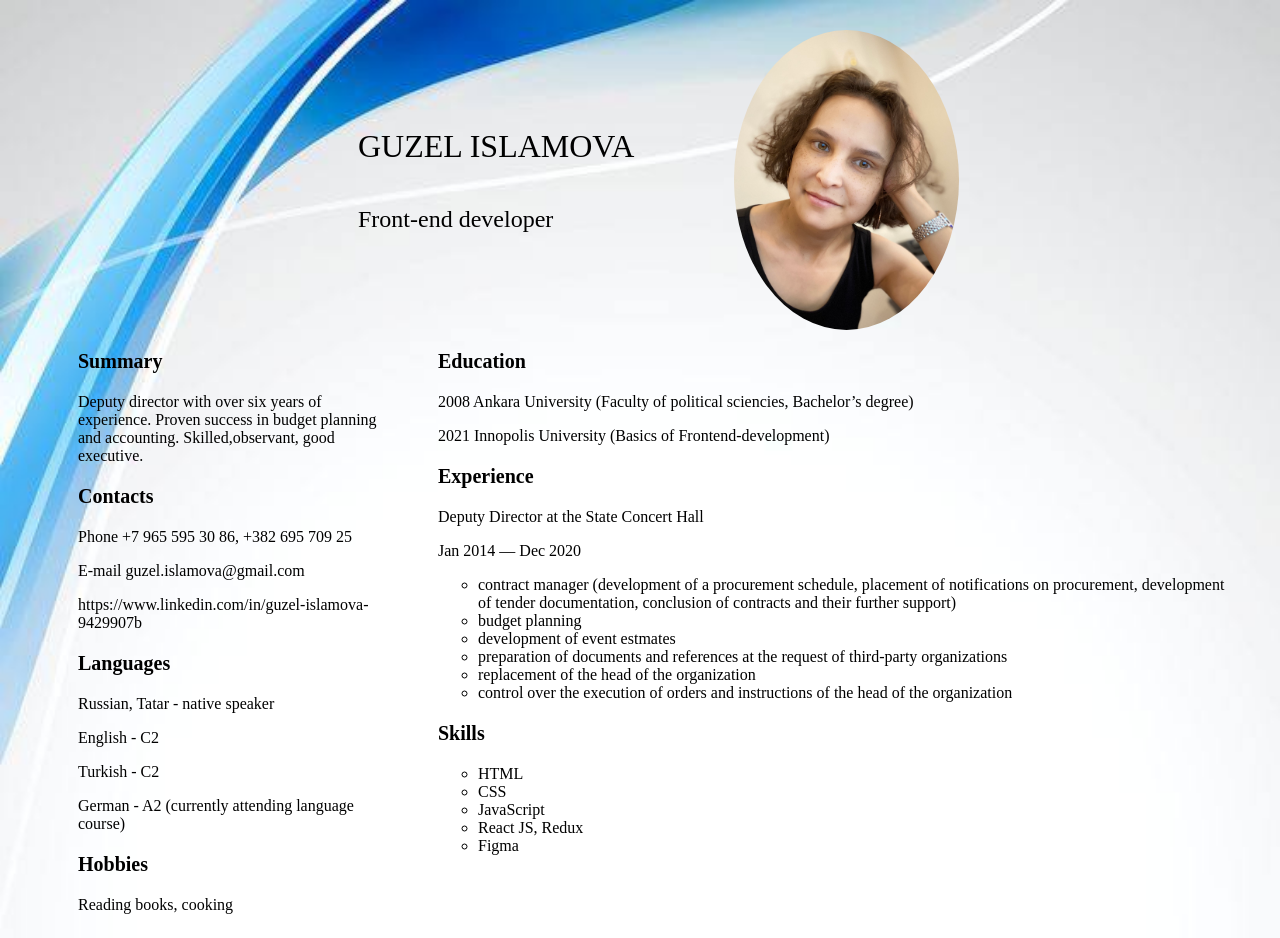
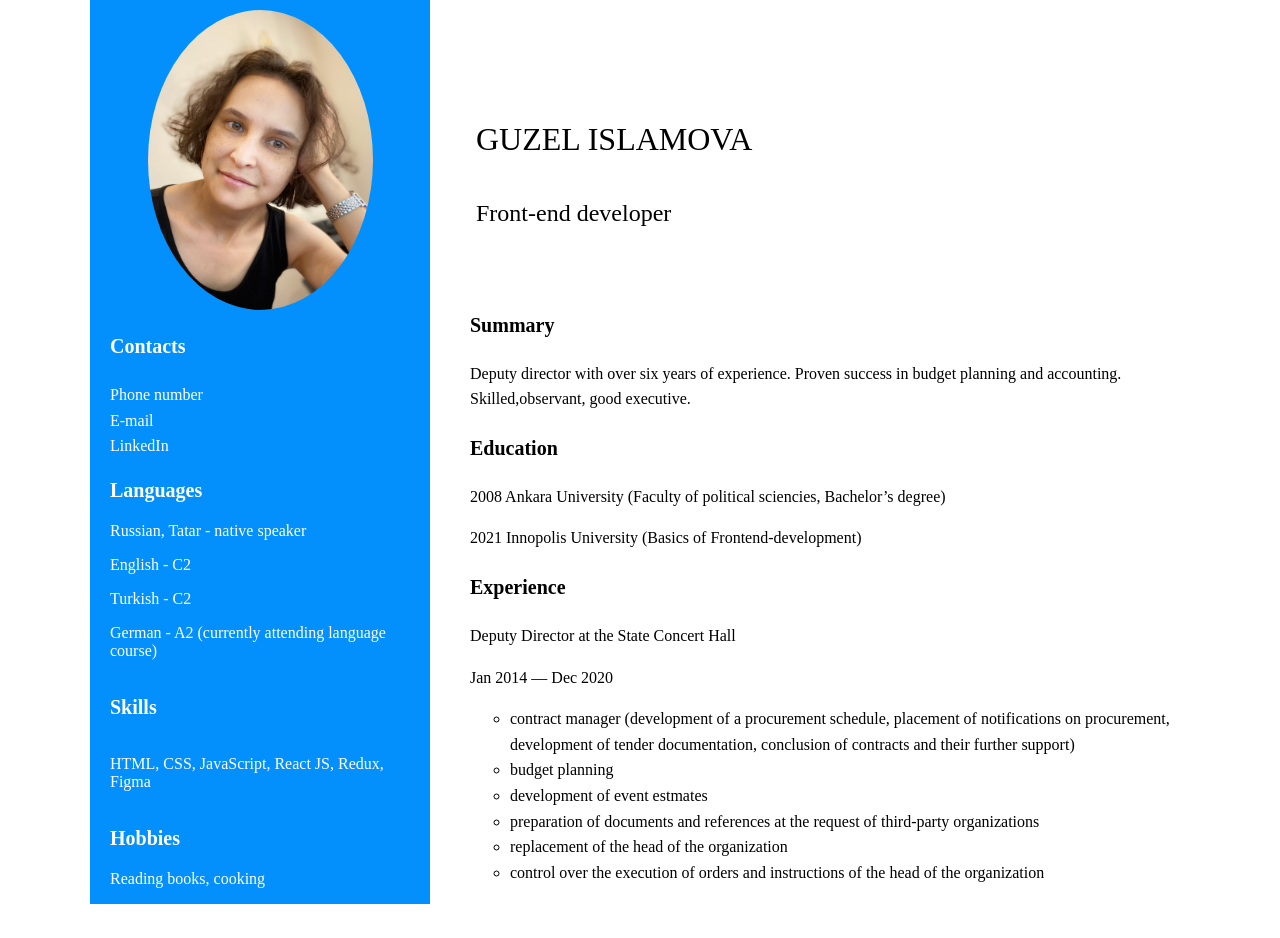
Before and after one commit to guzel-islamova/rsschool-cv, a plain HTML site: page index.html in a window 1280 px wide. After the commit the page ends 904 px from the top, so only its background shows below. Drawn offline with Linux system fonts and the light colour scheme.

Commit message:
feat: change design

```diff
--- a/index.html
+++ b/index.html
@@ -9,36 +9,44 @@
   <link rel="stylesheet" type="text/css" href="style.css">
 </head>
 <body>
-  <header>
-    <div class="header_wrapper">
-      <div class="cv_title">
-        <h1 class="text">GUZEL ISLAMOVA</h1>
-        <h2 class="text">Front-end developer</h2>
-      </div>
-      <img class="image" src="./img/avatar.jpg" alt="photo" width="225" height="300">
-    </div>
-  </header>
   <main>
     <div class="about_wrapper">
       <div class="sidebar_wrapper">
         <div class="sidebar">
-          <p class="sidebar_title">Summary</p>
-          <p>Deputy director with over six years of experience. Proven success in budget planning and accounting.
-            Skilled,observant, good executive.</p>
+          <div class="sidebar_image">
+            <img class="image" src="./img/avatar.jpg" alt="photo" width="225" height="300">
+          </div>
+          <div class="sidebar_block">
             <p class="sidebar_title">Contacts</p>
-          <p>Phone +7 965 595 30 86, +382 695 709 25</p>
-          <p>E-mail guzel.islamova@gmail.com</p>
-          <p>https://www.linkedin.com/in/guzel-islamova-9429907b</p>
+            <a href="tel:+79655953086">Phone number</a>
+            <a href="mailto:guzel.islamova@gmail.com" target="_blank" rel="nofollow noopener noreferrer">E-mail</a>
+            <a href="https://www.linkedin.com/in/guzel-islamova-9429907b" target="_blank" rel="nofollow noopener noreferrer">LinkedIn</a>
+          </div>
+          <div>
             <p class="sidebar_title">Languages</p>
             <p>Russian, Tatar - native speaker</p>
             <p>English - C2</p>
             <p>Turkish - C2</p>
             <p>German - A2 (currently attending language course)</p>
+          </div>
+          <div>
+            <p class="sidebar_title">Skills</p></div>
+          <p>HTML, CSS, JavaScript, React JS, Redux, Figma</p>
+          <div>
             <p class="sidebar_title">Hobbies</p>
             <p>Reading books, cooking</p>
           </div>
         </div>
-      <div class="info">
+      </div>
+      <div class="info_wrapper">
+        <div class="info_title">
+          <h1 class="text">GUZEL ISLAMOVA</h1>
+          <h2 class="text">Front-end developer</h2>
+        </div>
+        <div class="info_text">
+          <p class="sidebar_title">Summary</p>
+          <p>Deputy director with over six years of experience. Proven success in budget planning and accounting.
+            Skilled,observant, good executive.</p>
           <p class="sidebar_title">Education</p>
           <p>2008 Ankara University (Faculty of political sciencies, Bachelor’s degree)</p>
           <p>2021 Innopolis University (Basics of Frontend-development)</p>
@@ -60,19 +68,9 @@
             <li>
               control over the execution of orders and instructions of the head of the organization</li>
           </ul>
-          <p class="sidebar_title">Skills</p>
-          <ul type="circle">
-            <li>HTML</li>
-            <li>CSS</li>
-            <li>JavaScript</li>
-            <li>React JS, Redux</li>
-            <li>Figma</li>
-          </ul>
+        </div>
       </div>
     </div>
   </main>
-  <footer>
-
-  </footer>
 </body>
 </html>
--- a/style.css
+++ b/style.css
@@ -1,28 +1,20 @@
 body {
-    background-image: url(./img/background.jpg);
+    margin: 0 auto;
     background-size: cover;
+    max-width: 1200px;
+}
+
+a:link, a:visited {
+    text-decoration: none;
+    color: white;
 }
 
 .image {
     border-radius: 50%;
-    margin-left: 100px;
 }
 
 .text {
     font-weight: 200;
-}
-
-.header_wrapper {
-    display: flex;
-    margin-left: 50px;
-    margin-top: 30px;
-}
-
-.cv_title {
-    display: flex;
-    flex-direction: column;
-    justify-content: center;
-    margin-left: 300px;
 }
 
 .about_wrapper {
@@ -31,12 +23,31 @@ body {
 }
 
 .sidebar_wrapper {
+    display: flex;
+    flex-direction: column;
     padding-left: 20px;
     padding-right: 20px;
+    align-items: center;
+    background-color: #0390fc;
+    color: white;
 }
 
 .sidebar {
+    display: flex;
+    flex-direction: column;
     width: 300px;
+}
+
+.sidebar_image {
+    display: flex;
+    justify-content: center;
+    margin-top: 10px;
+}
+
+.sidebar_block {
+    display: flex;
+    flex-direction: column;
+    line-height: 1.6;
 }
 
 .sidebar_title {
@@ -44,7 +55,19 @@ body {
     font-size: 20px;
 }
 
-.info {
+.info_wrapper {
     width: 800px;
     margin-left: 40px;
 }
+
+.info_title {
+    display: flex;
+    flex-direction: column;
+    margin-top: 100px;
+    margin-left: 6px;
+}
+
+.info_text {
+    margin-top: 62px;
+    line-height: 1.6;
+}
```
Lines whose indentation alone changed are shown as unchanged.
